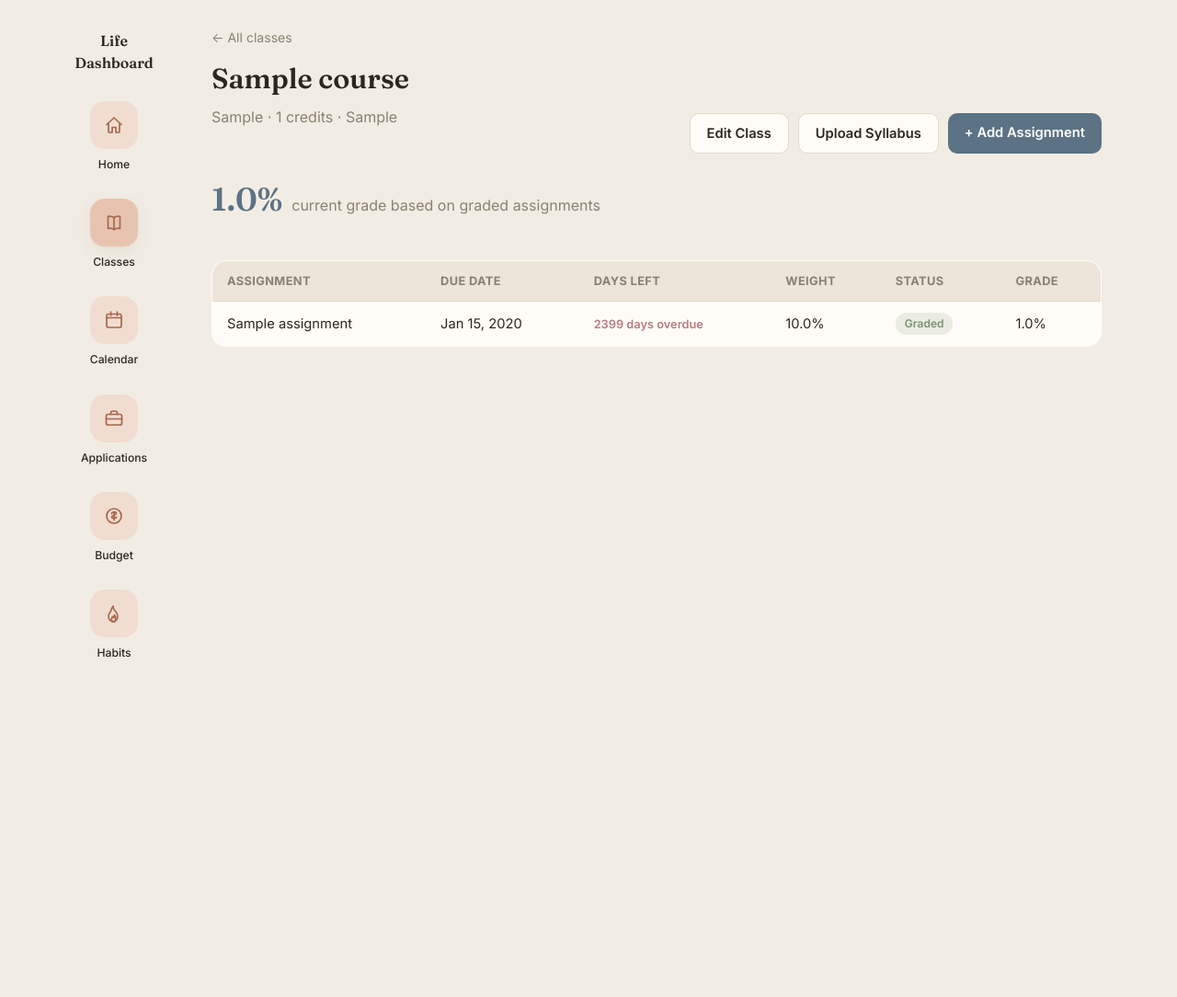
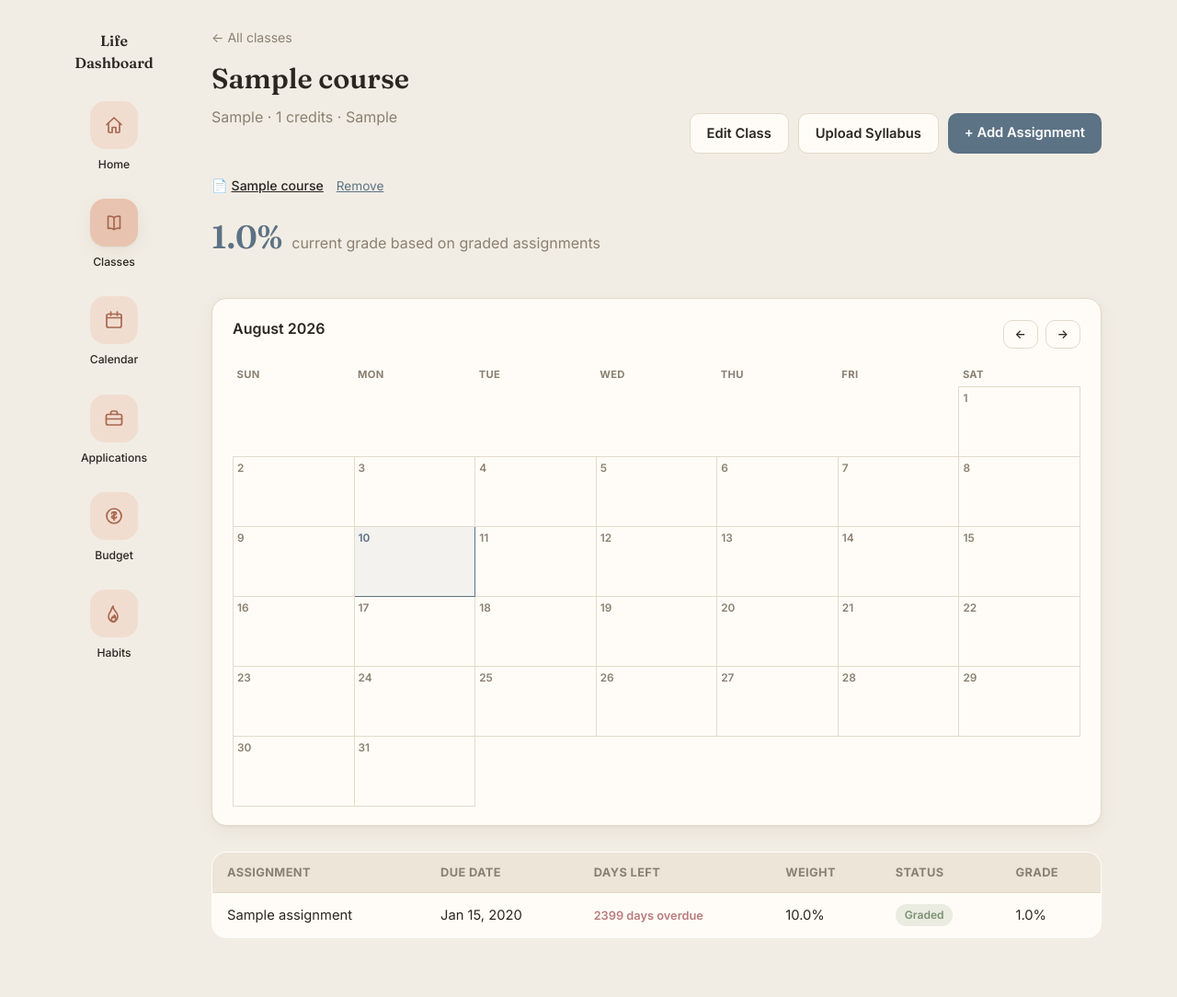
Before and after one commit to lulumatasso/life-dashboard, a Flask app: page /classes/1 in a window 1280 px wide. Shown: the whole page at 92% size. Before the commit the page ends 715 px from the top, so only its background shows below. Run offline with Flask 3, Linux system fonts and the light colour scheme; tables that the repository leaves empty hold one stand-in row (values such as "Sample post").

Commit message:
Add per-class visual calendar and syllabus file attachment/link

```diff
--- a/app.py
+++ b/app.py
@@ -1,9 +1,12 @@
 import calendar as cal_module
+import io
 import os
 from datetime import date, datetime, timedelta
+from uuid import uuid4
 
 from dotenv import load_dotenv
-from flask import Flask, render_template, request, redirect, url_for, session
+from flask import Flask, render_template, request, redirect, url_for, session, send_from_directory
+from werkzeug.utils import secure_filename
 from models import (
     db,
     Course,
@@ -27,10 +30,34 @@ load_dotenv()
 app = Flask(__name__)
 app.config["SQLALCHEMY_DATABASE_URI"] = "sqlite:///dashboard.db"
 app.config["SECRET_KEY"] = os.environ.get("SECRET_KEY", "dev-only-secret-for-local-use")
+app.config["UPLOAD_FOLDER"] = os.path.join(app.root_path, "uploads", "syllabi")
+os.makedirs(app.config["UPLOAD_FOLDER"], exist_ok=True)
 db.init_app(app)
+
+class InMemoryUpload:
+    """Mimics just enough of Flask's FileStorage so syllabus.extract_text can read bytes we already saved to disk."""
+
+    def __init__(self, filename, data):
+        self.filename = filename
+        self.stream = io.BytesIO(data)
+
 
 with app.app_context():
     db.create_all()
+
+    # One-time upgrade: add new Course columns if this database predates them
+    inspector = db.inspect(db.engine)
+    existing_columns = {col["name"] for col in inspector.get_columns("course")}
+    new_columns = {
+        "syllabus_filename": "VARCHAR(255)",
+        "syllabus_original_name": "VARCHAR(255)",
+        "syllabus_url": "VARCHAR(500)",
+    }
+    with db.engine.connect() as conn:
+        for column_name, column_type in new_columns.items():
+            if column_name not in existing_columns:
+                conn.execute(db.text(f"ALTER TABLE course ADD COLUMN {column_name} {column_type}"))
+        conn.commit()
 
 
 def get_month_calendar(year, month):
@@ -223,7 +250,39 @@ def course_detail(course_id):
     course = Course.query.get_or_404(course_id)
     today = date.today()
     sorted_assignments = sorted(course.assignments, key=lambda a: (a.due_date is None, a.due_date or date.max))
-    return render_template("course_detail.html", course=course, assignments=sorted_assignments, today=today)
+
+    year = request.args.get("year", type=int) or today.year
+    month = request.args.get("month", type=int) or today.month
+    weeks = cal_module.Calendar(firstweekday=6).monthdayscalendar(year, month)
+    days_in_month = cal_module.monthrange(year, month)[1]
+    start = date(year, month, 1)
+    end = date(year, month, days_in_month)
+
+    events_by_day = {}
+    for a in course.assignments:
+        if a.due_date and start <= a.due_date <= end:
+            events_by_day.setdefault(a.due_date.day, []).append(
+                {"title": a.name, "url": url_for("edit_assignment", course_id=course.id, assignment_id=a.id)}
+            )
+
+    prev_month, prev_year = (12, year - 1) if month == 1 else (month - 1, year)
+    next_month, next_year = (1, year + 1) if month == 12 else (month + 1, year)
+
+    return render_template(
+        "course_detail.html",
+        course=course,
+        assignments=sorted_assignments,
+        today=today,
+        weeks=weeks,
+        events_by_day=events_by_day,
+        month_name=cal_module.month_name[month],
+        year=year,
+        month=month,
+        prev_year=prev_year,
+        prev_month=prev_month,
+        next_year=next_year,
+        next_month=next_month,
+    )
 
 
 @app.route("/classes/<int:course_id>/assignments/new", methods=["GET", "POST"])
@@ -282,8 +341,19 @@ def upload_syllabus(course_id):
         file = request.files.get("syllabus")
         if not file or not file.filename:
             return render_template("upload_syllabus.html", course=course, error="Please choose a file.")
+
+        file_bytes = file.read()
+        stored_name = f"{course.id}_{uuid4().hex}_{secure_filename(file.filename)}"
+        with open(os.path.join(app.config["UPLOAD_FOLDER"], stored_name), "wb") as f:
+            f.write(file_bytes)
+        course.syllabus_filename = stored_name
+        course.syllabus_original_name = file.filename
+        course.syllabus_url = None
+        db.session.commit()
+
         try:
-            text = syllabus.extract_text(file)
+            file_copy = InMemoryUpload(file.filename, file_bytes)
+            text = syllabus.extract_text(file_copy)
             if not text.strip():
                 raise ValueError("Couldn't find any text in that file — is it a scanned image?")
             items = syllabus.extract_assignments(text)
@@ -294,6 +364,42 @@ def upload_syllabus(course_id):
         session["syllabus_items"] = items
         return redirect(url_for("review_syllabus", course_id=course.id))
     return render_template("upload_syllabus.html", course=course, error=None)
+
+
+@app.route("/classes/<int:course_id>/syllabus/file")
+def download_syllabus(course_id):
+    course = Course.query.get_or_404(course_id)
+    if not course.syllabus_filename:
+        return redirect(url_for("course_detail", course_id=course.id))
+    return send_from_directory(
+        app.config["UPLOAD_FOLDER"], course.syllabus_filename, download_name=course.syllabus_original_name
+    )
+
+
+@app.route("/classes/<int:course_id>/syllabus/link", methods=["GET", "POST"])
+def add_syllabus_link(course_id):
+    course = Course.query.get_or_404(course_id)
+    if request.method == "POST":
+        course.syllabus_url = request.form.get("url", "").strip() or None
+        course.syllabus_filename = None
+        course.syllabus_original_name = None
+        db.session.commit()
+        return redirect(url_for("course_detail", course_id=course.id))
+    return render_template("add_syllabus_link.html", course=course)
+
+
+@app.route("/classes/<int:course_id>/syllabus/remove", methods=["POST"])
+def remove_syllabus(course_id):
+    course = Course.query.get_or_404(course_id)
+    if course.syllabus_filename:
+        old_path = os.path.join(app.config["UPLOAD_FOLDER"], course.syllabus_filename)
+        if os.path.exists(old_path):
+            os.remove(old_path)
+    course.syllabus_filename = None
+    course.syllabus_original_name = None
+    course.syllabus_url = None
+    db.session.commit()
+    return redirect(url_for("course_detail", course_id=course.id))
 
 
 @app.route("/classes/<int:course_id>/syllabus/review", methods=["GET", "POST"])
--- a/models.py
+++ b/models.py
@@ -9,6 +9,9 @@ class Course(db.Model):
     professor = db.Column(db.String(100))
     credit_hours = db.Column(db.Integer)
     term = db.Column(db.String(50))
+    syllabus_filename = db.Column(db.String(255))
+    syllabus_original_name = db.Column(db.String(255))
+    syllabus_url = db.Column(db.String(500))
 
     assignments = db.relationship(
         "Assignment", backref="course", lazy=True, cascade="all, delete-orphan"
--- a/static/style.css
+++ b/static/style.css
@@ -630,6 +630,44 @@ td.expense { color: var(--personal); font-weight: 600; }
     margin-bottom: 28px;
 }
 
+.syllabus-bar {
+    display: flex;
+    align-items: center;
+    gap: 14px;
+    margin-bottom: 20px;
+    flex-wrap: wrap;
+    font-size: 0.88rem;
+}
+
+.syllabus-status a {
+    color: var(--text);
+    font-weight: 500;
+}
+
+.link-btn {
+    background: none;
+    border: none;
+    color: var(--accent);
+    text-decoration: underline;
+    font-size: 0.85rem;
+    cursor: pointer;
+    padding: 0;
+    font-family: inherit;
+}
+
+.link-btn:hover {
+    color: var(--accent-hover);
+}
+
+.class-calendar-card {
+    margin-bottom: 28px;
+}
+
+.class-calendar-header {
+    margin-bottom: 12px;
+    align-items: center;
+}
+
 .trend-chart {
     display: flex;
     align-items: flex-end;
--- a/templates/course_detail.html
+++ b/templates/course_detail.html
@@ -15,11 +15,66 @@
         </div>
     </div>
 
+    <div class="syllabus-bar">
+        {% if course.syllabus_filename %}
+        <span class="syllabus-status">
+            📄 <a href="{{ url_for('download_syllabus', course_id=course.id) }}" target="_blank" rel="noopener">{{ course.syllabus_original_name }}</a>
+        </span>
+        <form method="POST" action="{{ url_for('remove_syllabus', course_id=course.id) }}">
+            <button type="submit" class="link-btn">Remove</button>
+        </form>
+        {% elif course.syllabus_url %}
+        <span class="syllabus-status">
+            🔗 <a href="{{ course.syllabus_url }}" target="_blank" rel="noopener">Syllabus Link</a>
+        </span>
+        <form method="POST" action="{{ url_for('remove_syllabus', course_id=course.id) }}">
+            <button type="submit" class="link-btn">Remove</button>
+        </form>
+        {% else %}
+        <span class="syllabus-status subtitle">No syllabus attached.</span>
+        <a class="link-btn" href="{{ url_for('upload_syllabus', course_id=course.id) }}">Upload PDF/DOCX</a>
+        <a class="link-btn" href="{{ url_for('add_syllabus_link', course_id=course.id) }}">Add Link Instead</a>
+        {% endif %}
+    </div>
+
     <div class="grade-summary">
         <span class="grade-value">
             {% if course.current_grade is not none %}{{ "%.1f"|format(course.current_grade) }}%{% else %}&mdash;{% endif %}
         </span>
         <span class="subtitle">current grade based on graded assignments</span>
+    </div>
+
+    <div class="card class-calendar-card">
+        <div class="page-header class-calendar-header">
+            <h2 class="section-title">{{ month_name }} {{ year }}</h2>
+            <div class="calendar-nav">
+                <a class="btn btn-secondary btn-small" href="{{ url_for('course_detail', course_id=course.id, year=prev_year, month=prev_month) }}">&larr;</a>
+                <a class="btn btn-secondary btn-small" href="{{ url_for('course_detail', course_id=course.id, year=next_year, month=next_month) }}">&rarr;</a>
+            </div>
+        </div>
+        <table class="calendar-grid compact">
+            <thead>
+                <tr><th>Sun</th><th>Mon</th><th>Tue</th><th>Wed</th><th>Thu</th><th>Fri</th><th>Sat</th></tr>
+            </thead>
+            <tbody>
+                {% for week in weeks %}
+                <tr>
+                    {% for day in week %}
+                    {% if day == 0 %}
+                    <td class="calendar-cell empty"></td>
+                    {% else %}
+                    <td class="calendar-cell {% if year == today.year and month == today.month and day == today.day %}today{% endif %}">
+                        <div class="calendar-day-number">{{ day }}</div>
+                        {% for event in events_by_day.get(day, []) %}
+                        <a class="calendar-event category-academic" href="{{ event.url }}">{{ event.title }}</a>
+                        {% endfor %}
+                    </td>
+                    {% endif %}
+                    {% endfor %}
+                </tr>
+                {% endfor %}
+            </tbody>
+        </table>
     </div>
 
     {% if assignments %}
```
Also changed, not shown: templates/add_syllabus_link.html (added, +15 -0 lines), 1 other file.
